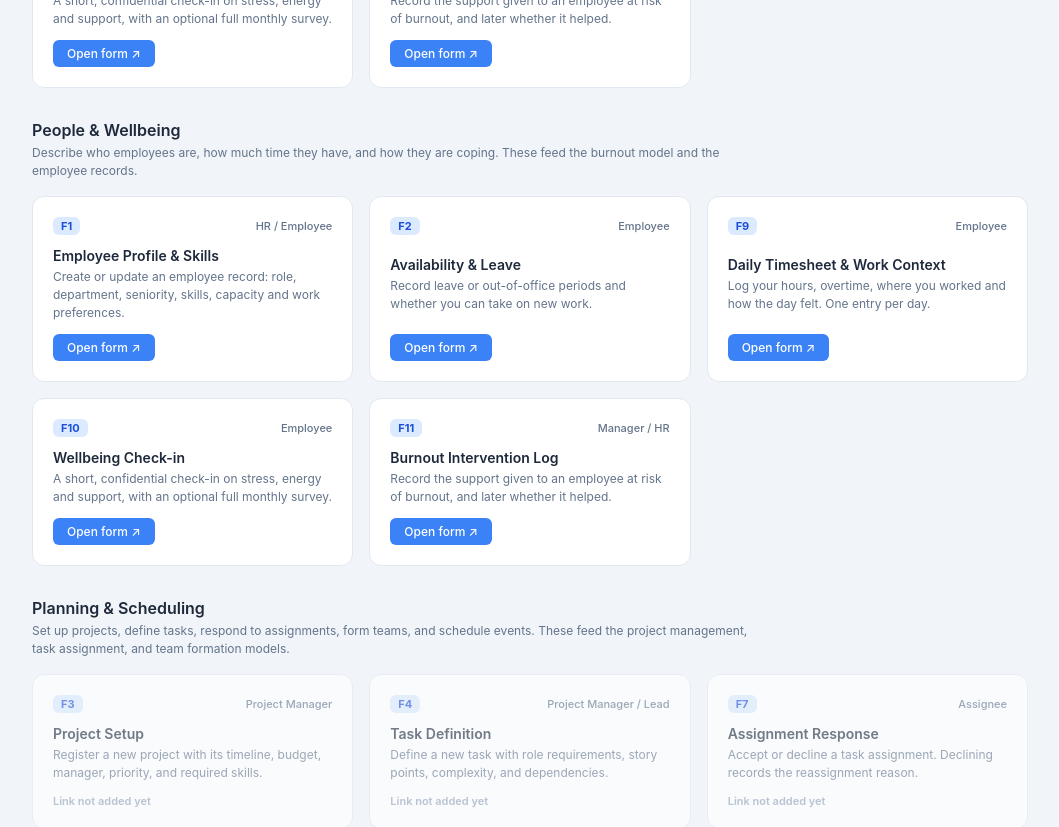
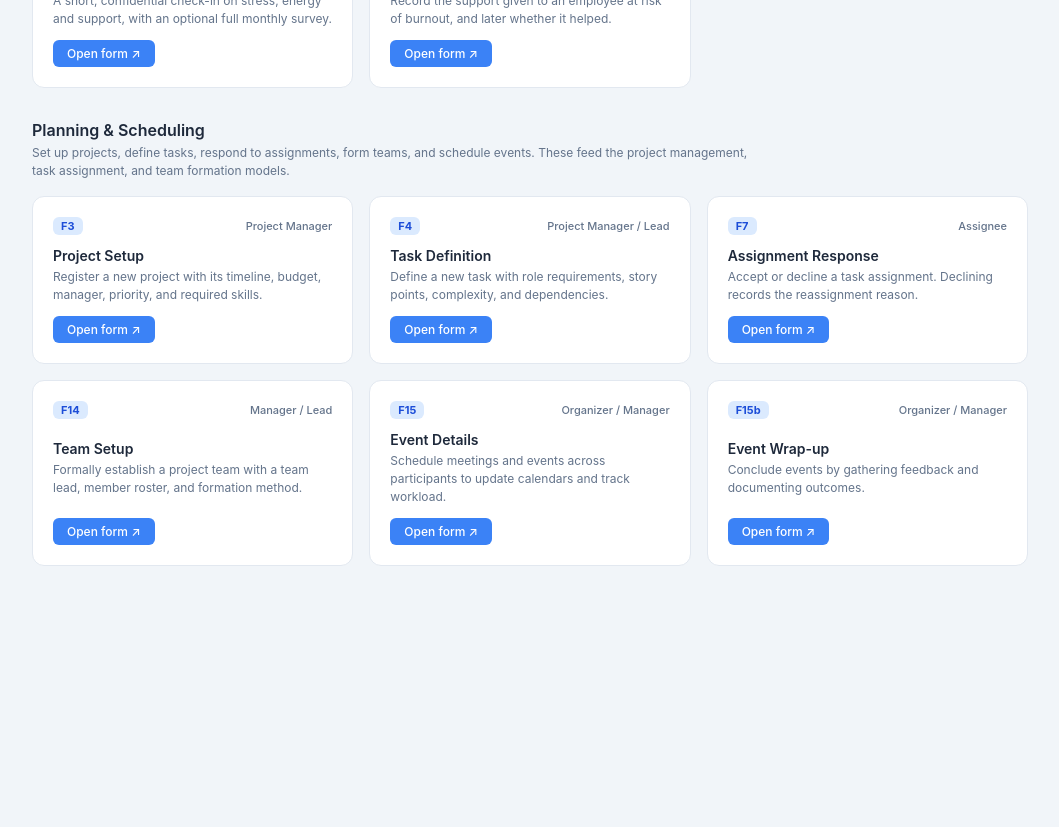
Before and after one commit to Aarsh-J/EPARS, a React (Vite) app: page /forms in a window 1280 px wide. Shown: the part 1000-1827 px from the top of the page, without its empty margins (220-1279 px from the left). After the commit the page ends 1630 px from the top, so only its background shows below. Built offline with nearby package versions, Linux system fonts and the light colour scheme; no server answers.

Commit message:
group3 url update

```diff
--- a/src/data/groupForms.js
+++ b/src/data/groupForms.js
@@ -62,56 +62,6 @@ export const FORM_GROUPS = [
     ],
   },
 
-    {
-    id: "people-wellbeing",
-    title: "People & Wellbeing",
-    description:
-      "Describe who employees are, how much time they have, and how they are coping. These feed the burnout model and the employee records.",
-    forms: [
-      {
-        code: "F1",
-        title: "Employee Profile & Skills",
-        who: "HR / Employee",
-        description:
-          "Create or update an employee record: role, department, seniority, skills, capacity and work preferences.",
-        url: "https://docs.google.com/forms/d/e/1FAIpQLScaMZ0LavxDqeGbG7nlA9iQz1Nz2c8PVLBlvGT_Cw-AV26tiw/viewform",
-      },
-      {
-        code: "F2",
-        title: "Availability & Leave",
-        who: "Employee",
-        description:
-          "Record leave or out-of-office periods and whether you can take on new work.",
-        url: "https://docs.google.com/forms/d/e/1FAIpQLSfvZfgBJI5I3bCT_DqhfkNBWQtgtl9riC7mqmtzXFGyJKowWQ/viewform",
-      },
-      {
-        code: "F9",
-        title: "Daily Timesheet & Work Context",
-        who: "Employee",
-        description:
-          "Log your hours, overtime, where you worked and how the day felt. One entry per day.",
-        url: "https://docs.google.com/forms/d/e/1FAIpQLSfnH3jUEsxSMoy-t1oyfvhSqoH6MzrdJAx38jvKbgttEP2Hsw/viewform",
-      },
-      {
-        code: "F10",
-        title: "Wellbeing Check-in",
-        who: "Employee",
-        description:
-          "A short, confidential check-in on stress, energy and support, with an optional full monthly survey.",
-        url: "https://docs.google.com/forms/d/e/1FAIpQLScxkX-KFsl1cnXiRMEWTUmJDcILAA-oxA7N4-Ciw3mYDSRU_w/viewform",
-      },
-      {
-        code: "F11",
-        title: "Burnout Intervention Log",
-        who: "Manager / HR",
-        description:
-          "Record the support given to an employee at risk of burnout, and later whether it helped.",
-        url: "https://docs.google.com/forms/d/e/1FAIpQLSeveCvi3urooXjw4VH7vE6igAFh5fBWWH7WODFG726CIo3VEQ/viewform",
-      },
-    ],
-  },
-  // Teammates: add the People & Wellbeing group (F1, F2, F9, F10, F11) and the
-  // Planning & Scheduling group (F3, F4, F7, F14, F15) here in the same shape.
   {
     id: "people-wellbeing",
     title: "People & Wellbeing",
@@ -160,6 +110,7 @@ export const FORM_GROUPS = [
       },
     ],
   },
+
   {
     id: "planning-scheduling",
     title: "Planning & Scheduling",
@@ -172,7 +123,7 @@ export const FORM_GROUPS = [
         who: "Project Manager",
         description:
           "Register a new project with its timeline, budget, manager, priority, and required skills.",
-        url: "",
+        url: "https://docs.google.com/forms/d/1dCZMKUY6n82PTivQv4hH5ed_rBS3RC7nYB5ajkqqXvA/edit",
       },
       {
         code: "F4",
@@ -180,7 +131,7 @@ export const FORM_GROUPS = [
         who: "Project Manager / Lead",
         description:
           "Define a new task with role requirements, story points, complexity, and dependencies.",
-        url: "",
+        url: "https://docs.google.com/forms/d/1HRE6zPI3XGhf_rjEfJnTdzoaS5yarascRzLuP_WpAFw/edit",
       },
       {
         code: "F7",
@@ -188,7 +139,7 @@ export const FORM_GROUPS = [
         who: "Assignee",
         description:
           "Accept or decline a task assignment. Declining records the reassignment reason.",
-        url: "",
+        url: "https://docs.google.com/forms/d/1lDIuo5DHVqdPjRJgOnQnEvsR6gmBhzymTKENVOiRC7I/edit",
       },
       {
         code: "F14",
@@ -196,7 +147,7 @@ export const FORM_GROUPS = [
         who: "Manager / Lead",
         description:
           "Formally establish a project team with a team lead, member roster, and formation method.",
-        url: "",
+        url: "https://docs.google.com/forms/d/1_RkQkr2StG8jovsJVp_hwKIL3imZytf900GaX2DZIf8/edit",
       },
       {
         code: "F15",
@@ -204,7 +155,15 @@ export const FORM_GROUPS = [
         who: "Organizer / Manager",
         description:
           "Schedule meetings and events across participants to update calendars and track workload.",
-        url: "",
+        url: "https://docs.google.com/forms/d/1dwOXrsGeDH1VBpUm0oOQRTwMbKZcc_zZMvnwfFX_1xk/edit",
+      },
+      {
+        code: "F15b",
+        title: "Event Wrap-up",
+        who: "Organizer / Manager",
+        description:
+          "Conclude events by gathering feedback and documenting outcomes.",
+        url: "https://docs.google.com/forms/d/e/1FAIpQLSdlLGFrp-qZZK00H2Z3o892iEd2qboufsfXxhQTLwnuymiKsg/viewform",
       },
     ],
   },
```
